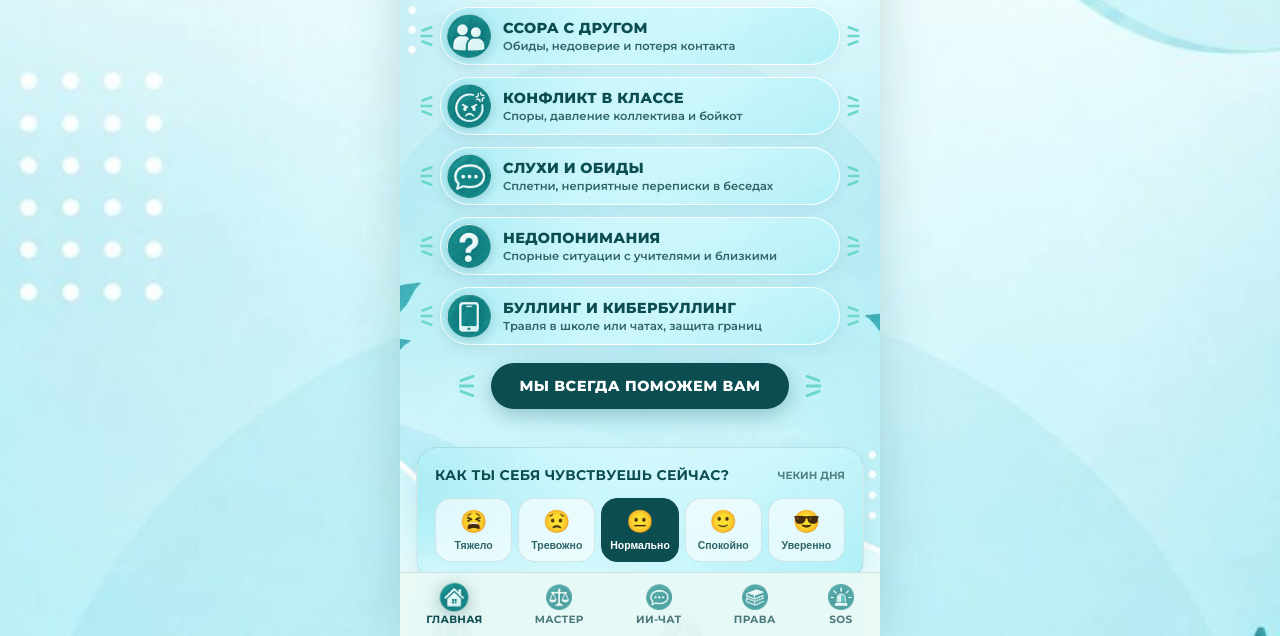
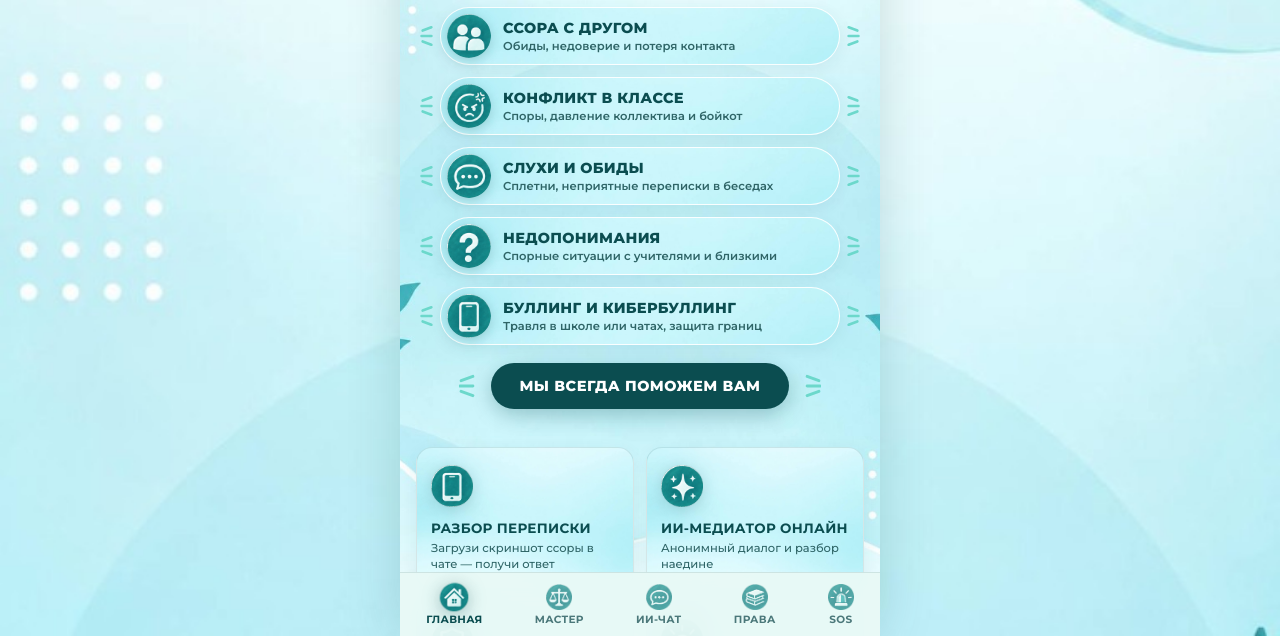
Before and after one commit to Dellzzyy/vk-school-mediation, a website: page index.html in a window 1280 px wide. Shown: the part 164-800 px from the top of the page. Drawn offline with Linux system fonts and the light colour scheme.

Commit message:
feat: completely remove mood check-in from home screen

```diff
--- a/index.html
+++ b/index.html
@@ -8,7 +8,7 @@
   <script src="./vk-bridge.js"></script>
   <!-- Telegram WebApp SDK -->
   <script src="https://telegram.org/js/telegram-web-app.js"></script>
-  <link rel="stylesheet" href="./style.css?v=1789723900">
+  <link rel="stylesheet" href="./style.css?v=1789724600">
   <link rel="preconnect" href="https://fonts.googleapis.com">
   <link rel="preconnect" href="https://fonts.gstatic.com" crossorigin>
   <link href="https://fonts.googleapis.com/css2?family=Montserrat:wght@500;600;700;800;900&display=swap" rel="stylesheet">
@@ -167,37 +167,6 @@
               <line x1="2" y1="22" x2="13" y2="18"/>
             </svg>
           </div>
-        </div>
-
-        <!-- Mood Tracker Check-in -->
-        <div class="section-card mood-card">
-          <div class="card-header">
-            <span class="card-title">КАК ТЫ СЕБЯ ЧУВСТВУЕШЬ СЕЙЧАС?</span>
-            <span class="card-hint">чекин дня</span>
-          </div>
-          <div class="mood-emojis">
-            <button class="mood-btn" onclick="submitMood(1, 'Очень тяжело')">
-              <span class="emoji">😫</span>
-              <span class="mood-label">Тяжело</span>
-            </button>
-            <button class="mood-btn" onclick="submitMood(2, 'Тревожно')">
-              <span class="emoji">😟</span>
-              <span class="mood-label">Тревожно</span>
-            </button>
-            <button class="mood-btn active" onclick="submitMood(3, 'Нормально')">
-              <span class="emoji">😐</span>
-              <span class="mood-label">Нормально</span>
-            </button>
-            <button class="mood-btn" onclick="submitMood(4, 'Спокойно')">
-              <span class="emoji">🙂</span>
-              <span class="mood-label">Спокойно</span>
-            </button>
-            <button class="mood-btn" onclick="submitMood(5, 'Уверенно')">
-              <span class="emoji">😎</span>
-              <span class="mood-label">Уверенно</span>
-            </button>
-          </div>
-          <div id="moodFeedback" class="mood-feedback hidden"></div>
         </div>
 
         <!-- Quick Access Action Grid -->
@@ -554,6 +523,6 @@
     </nav>
   </div>
 
-  <script src="./app.js?v=1789723900"></script>
+  <script src="./app.js?v=1789724600"></script>
 </body>
 </html>
```
